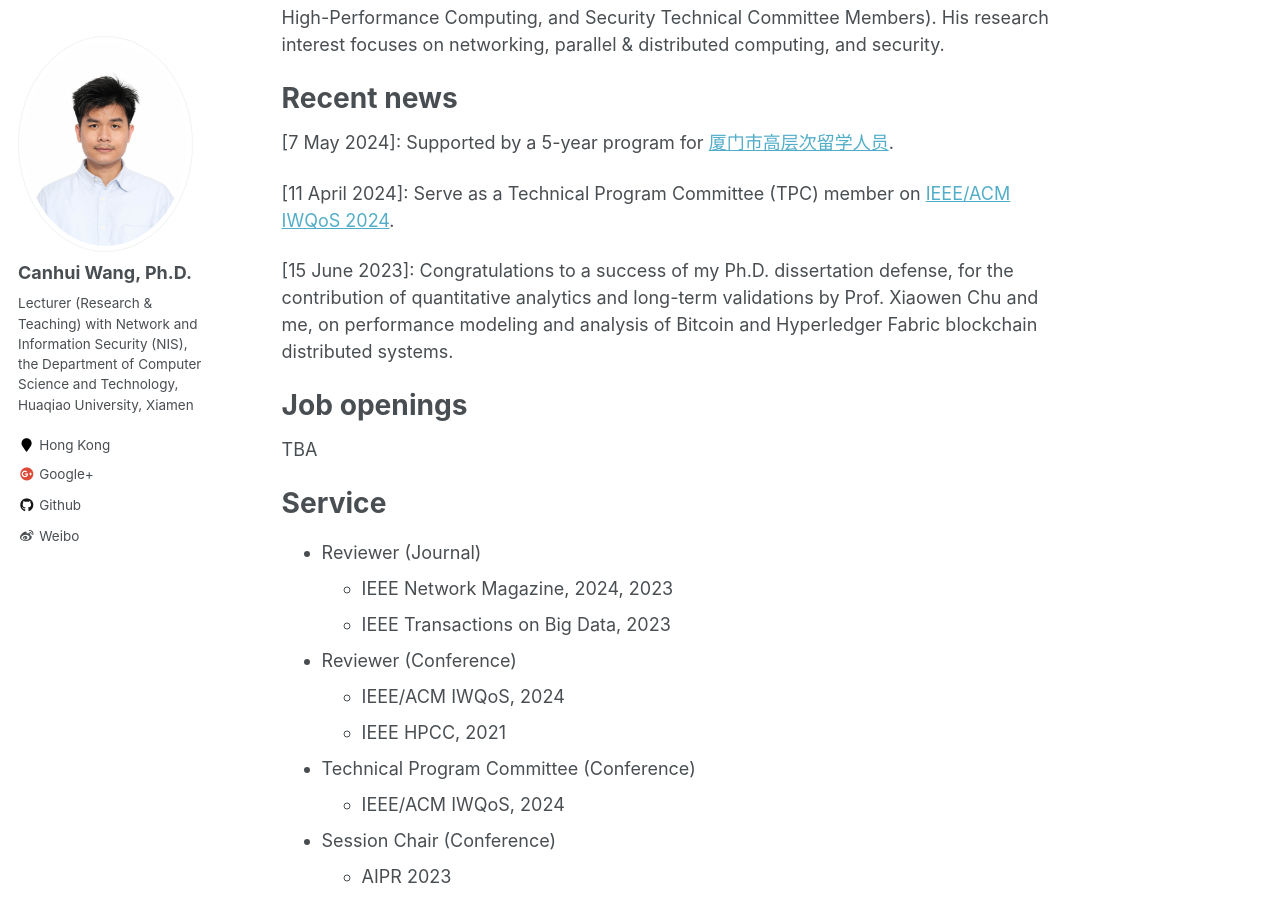
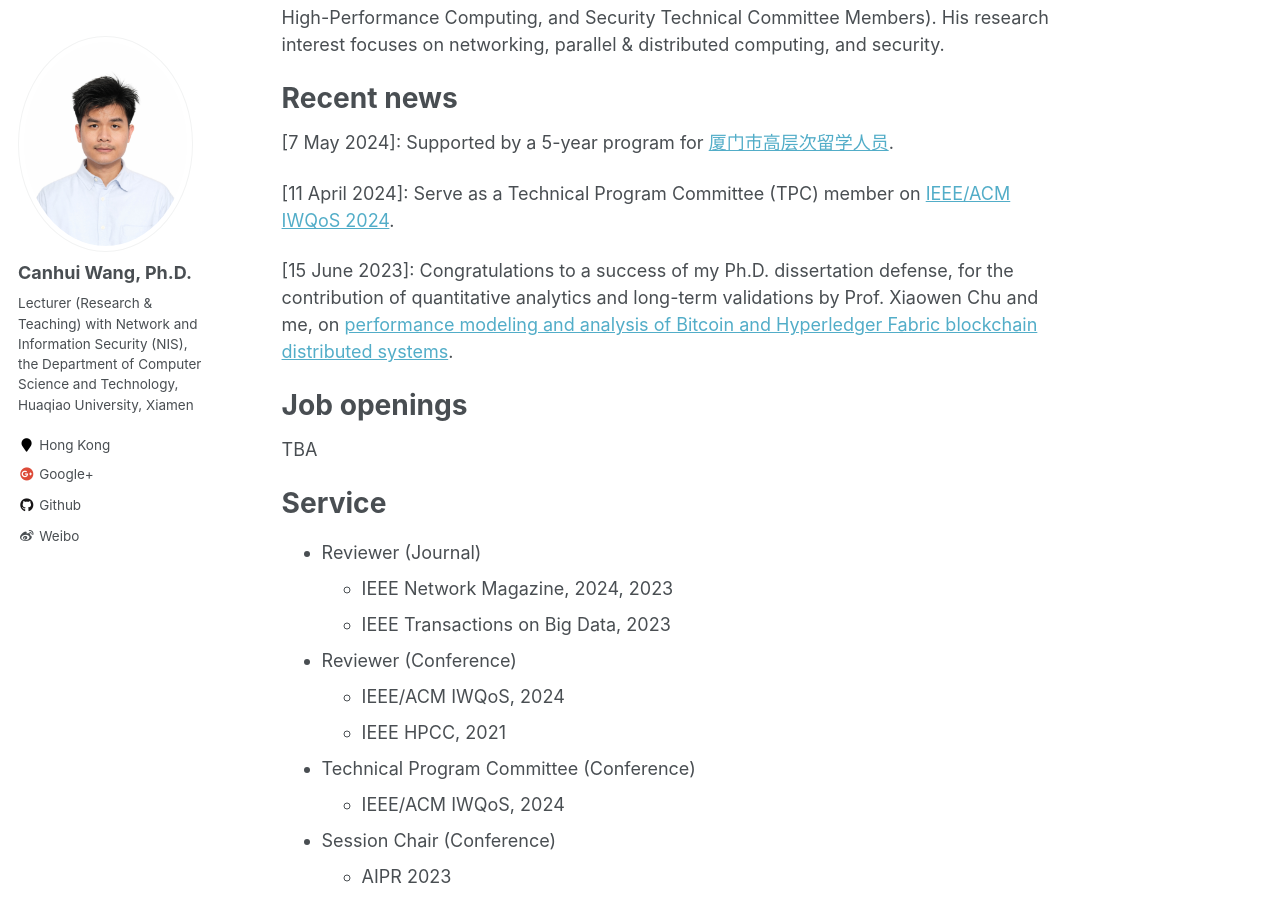
Before and after one commit to Canhui/canhui.github.io, a Jekyll site: the page built from _pages/about.md, in a window 1280 px wide and 900 px high, scrolled down 480 px. Built offline with Jekyll 4.4.1, drawn with Linux system fonts in a browser that asks for light colours; part of the change alters nothing that is shown.

```diff
--- a/_pages/about.md
+++ b/_pages/about.md
@@ -17,7 +17,7 @@ Recent news
 
 \[11 April 2024\]: Serve as a Technical Program Committee (TPC) member on [IEEE/ACM IWQoS 2024](https://iwqos2024.ieee-iwqos.org/committees/technical-program-committee).
 
-\[15 June 2023\]: Congratulations to a success of my Ph.D. dissertation defense, for the contribution of quantitative analytics and long-term validations by Prof. Xiaowen Chu and me, on performance modeling and analysis of Bitcoin and Hyperledger Fabric blockchain distributed systems.
+\[15 June 2023\]: Congratulations to a success of my Ph.D. dissertation defense, for the contribution of quantitative analytics and long-term validations by Prof. Xiaowen Chu and me, on [performance modeling and analysis of Bitcoin and Hyperledger Fabric blockchain distributed systems](https://scholars.hkbu.edu.hk/ws/portalfiles/portal/80879547/G23THFL-042570T.pdf).
 
 
 Job openings
```
